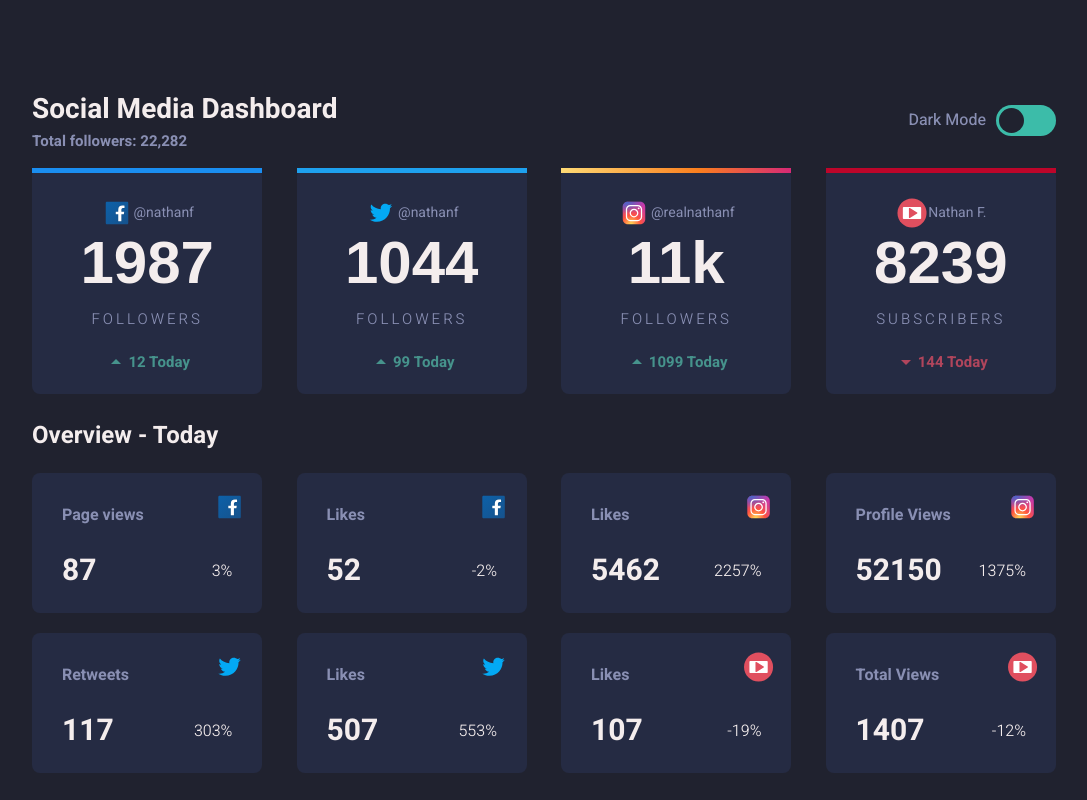
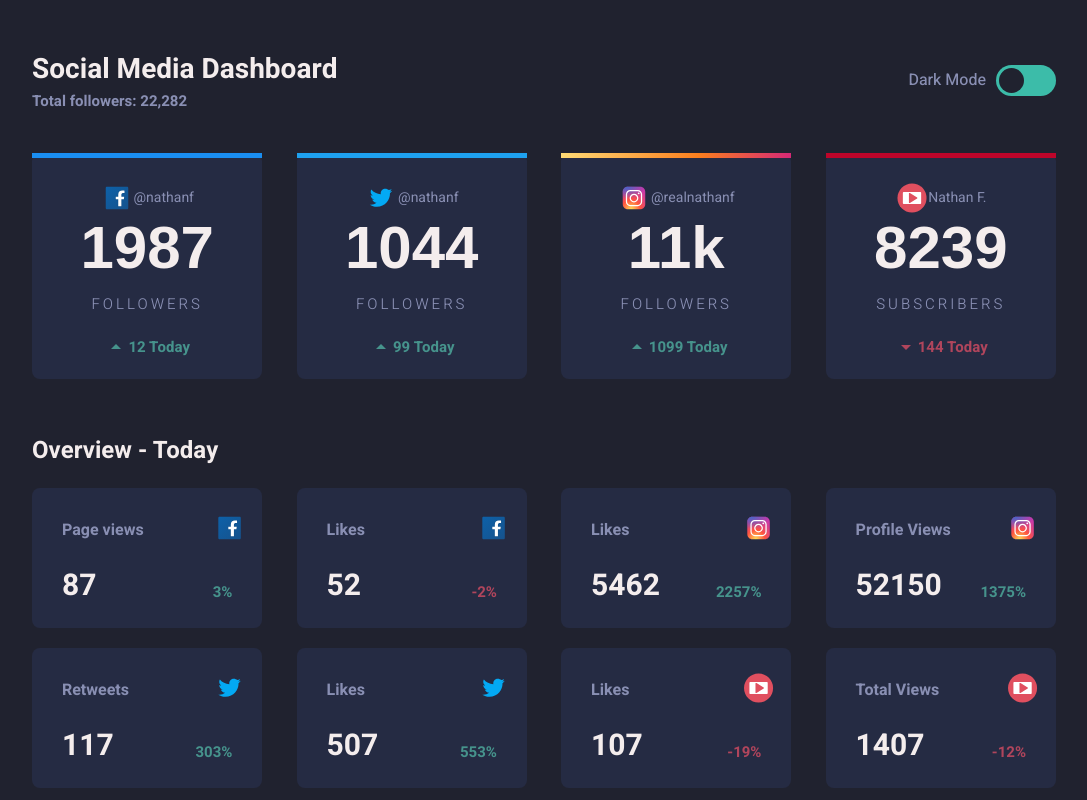
Before and after one commit to KacagoHollo/social-media-dashbord-react, a React (Create React App) app: page / in a window 1280 px wide. Shown: the whole page, without its empty margins (96-1183 px from the left). Built offline with nearby package versions, Linux system fonts and the light colour scheme; a web font is replaced by a local one.

Commit message:
font-size, color of +/-, more position

```diff
--- a/src/App.css
+++ b/src/App.css
@@ -115,7 +115,7 @@ body {
 
 body header {
   position: absolute;
-  top: 80px;
+  top: 40px;
   width: 80vw;
   height: 80px;
   display: -webkit-box;
@@ -330,7 +330,7 @@ body div.main-one div.social span.icons svg {
 }
 
 body div.overview {
-  margin-top: 50px;
+  margin-top: 80px;
 }
 
 body div.overview h2 {
@@ -389,8 +389,18 @@ body div.overview div.main-two div.over h2.amount {
 
 body div.overview div.main-two div.over p {
   position: absolute;
-  bottom: 30px;
+  bottom: 25px;
   right: 30px;
+  font-size: 15px;
+  font-weight: 700;
+}
+
+body div.overview div.main-two div.over p.green {
+  color: #46938c;
+}
+
+body div.overview div.main-two div.over p.red {
+  color: #b0455c;
 }
 
 body div.overview div.main-two div.over h1 {
@@ -423,8 +433,8 @@ body div.overview div.main-two div.over h1 span.icons {
       flex-wrap: wrap;
   width: 18%;
   height: 30px;
-  -webkit-transform: translate(-30%, 30%);
-          transform: translate(-30%, 30%);
+  -webkit-transform: translate(-30%, 50%);
+          transform: translate(-30%, 50%);
 }
 
 body div.overview div.main-two div.over h1 span.icons svg {
--- a/src/App.scss
+++ b/src/App.scss
@@ -99,7 +99,7 @@
       font-weight: 300;
       header {
         position: absolute;
-        top: 80px;
+        top: 40px;
         // left: 0;
         width: 80vw;
         height: 80px;
@@ -113,7 +113,6 @@
 
         div.title {
             display: flex;
-            // flex-wrap: wrap;
             flex-direction: column;
             justify-content: center;
             align-items: flex-start;
@@ -278,7 +277,7 @@
           }
       }
       div.overview {
-        margin-top: 50px;
+        margin-top: 80px;
 
         h2 {
           margin-bottom: 20px;
@@ -326,8 +325,18 @@
 
             p {
               position: absolute;
-              bottom: 30px;
+              bottom: 25px;
               right: 30px;
+
+              font-size: 15px;
+              font-weight: 700;
+            }
+
+            p.green {
+              color: #46938c;
+            }
+            p.red {
+              color: #b0455c;
             }
 
             h1 {
@@ -349,7 +358,7 @@
                 width: 18%;
                 height: 30px;
 
-                transform: translate(-30%, 30%);
+                transform: translate(-30%, 50%);
 
               }
               span.icons svg {
--- a/src/components/Overview.jsx
+++ b/src/components/Overview.jsx
@@ -18,7 +18,7 @@ function Overview({event}) {
             <h1><span className='icons'>{smIcons[platName]}</span></h1>
             <h2 className='type'>{event.type}</h2>
             <h2 className='amount'>{event.amount}</h2>
-            <p>{event.modifier + "%"}</p>
+            <p className={event.modifier > 0 ? "green" : "red"}>{event.modifier + "%"}</p>
         </div>
     </>
   )
```
Also changed, not shown: 1 other file (tests, documents, lock files or other folders).
